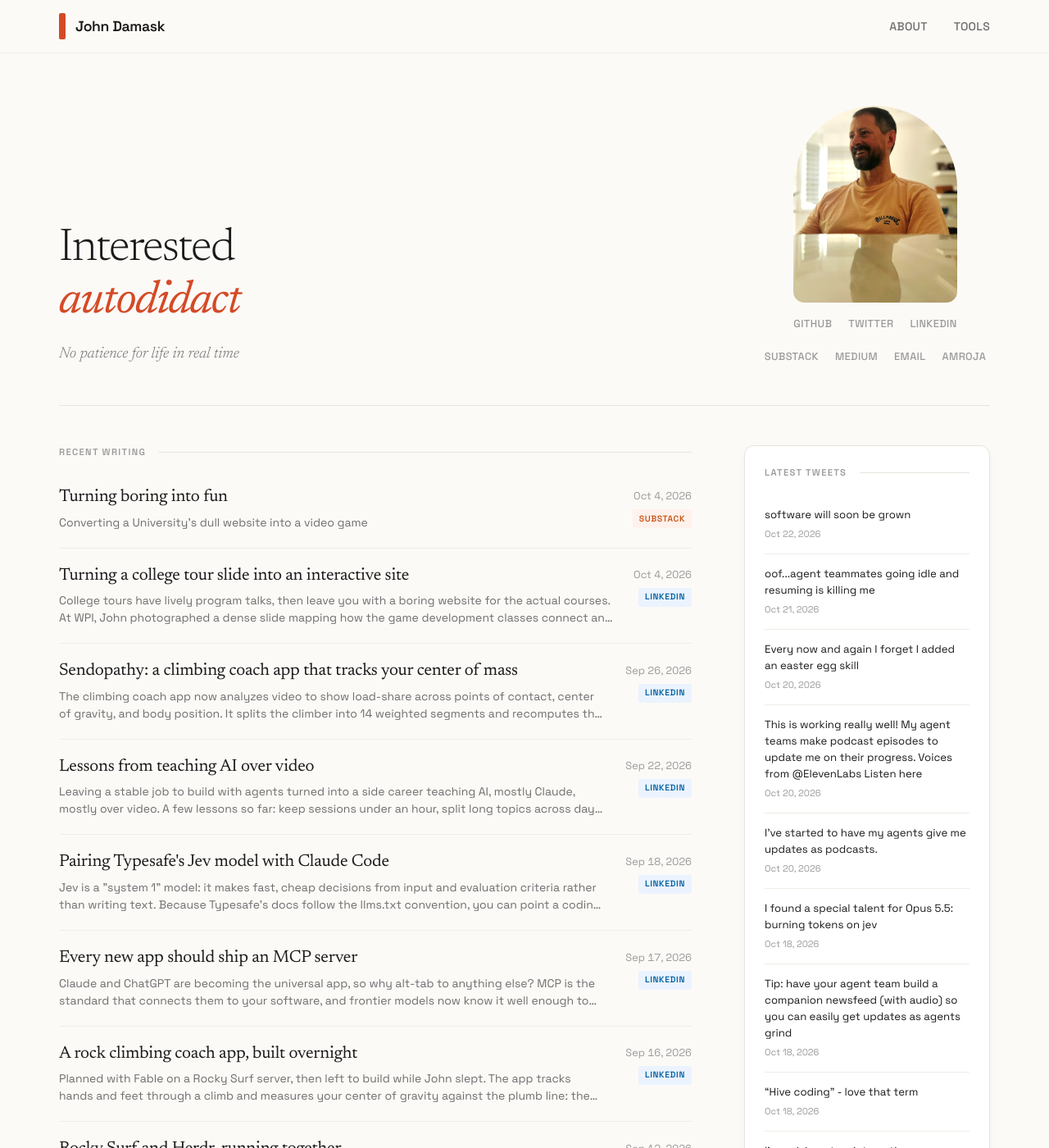
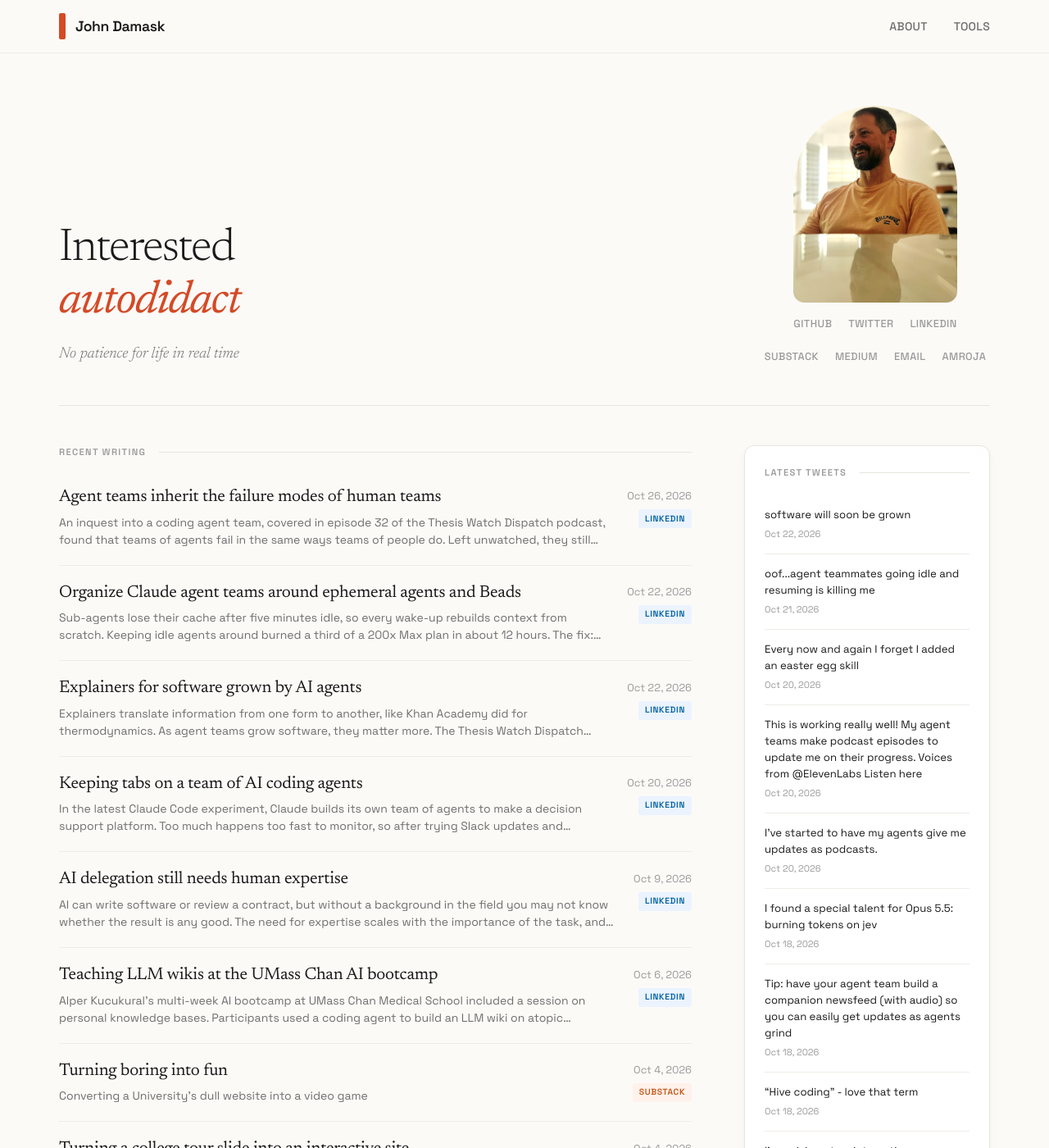
Before and after one commit to jbdamask/jbdamask.github.io, a Jekyll site: the page built from index.html, in a window 1280 px wide and 1400 px high. Shown: the whole window at 82% size. Built offline with Jekyll 4.4.1, drawn with Linux system fonts in a browser that asks for light colours; the list of posts is cut into pages by our own code.

Commit message:
Add 6 recent LinkedIn posts to external feed

```diff
--- a/_data/external-posts.yml
+++ b/_data/external-posts.yml
@@ -1,5 +1,47 @@
 # External posts from LinkedIn, Twitter, etc.
 # Add your posts here and they'll appear in the unified feed
+
+- title: "Agent teams inherit the failure modes of human teams"
+  source: linkedin
+  url: https://www.linkedin.com/feed/update/urn:li:activity:7520585409538658304/
+  date: 2026-10-26
+  excerpt: "An inquest into a coding agent team, covered in episode 32 of the Thesis Watch Dispatch podcast, found that teams of agents fail in the same ways teams of people do. Left unwatched, they still run off the rails and burn millions of tokens without producing value."
+  image: ""
+
+- title: "Organize Claude agent teams around ephemeral agents and Beads"
+  source: linkedin
+  url: https://www.linkedin.com/feed/update/urn:li:activity:7519127529480208384/
+  date: 2026-10-22
+  excerpt: "Sub-agents lose their cache after five minutes idle, so every wake-up rebuilds context from scratch. Keeping idle agents around burned a third of a 200x Max plan in about 12 hours. The fix: short-lived agents that pick up work from Beads."
+  image: ""
+
+- title: "Explainers for software grown by AI agents"
+  source: linkedin
+  url: https://www.linkedin.com/feed/update/urn:li:activity:7519016217496510465/
+  date: 2026-10-22
+  excerpt: "Explainers translate information from one form to another, like Khan Academy did for thermodynamics. As agent teams grow software, they matter more. The Thesis Watch Dispatch episodes are Explainers, including a visual one about the system's graph database of entities and impacts."
+  image: ""
+
+- title: "Keeping tabs on a team of AI coding agents"
+  source: linkedin
+  url: https://www.linkedin.com/feed/update/urn:li:activity:7518311306974662657/
+  date: 2026-10-20
+  excerpt: "In the latest Claude Code experiment, Claude builds its own team of agents to make a decision support platform. Too much happens too fast to monitor, so after trying Slack updates and summaries, the team's progress now arrives as a podcast: The Thesis Watch Dispatch."
+  image: ""
+
+- title: "AI delegation still needs human expertise"
+  source: linkedin
+  url: https://www.linkedin.com/feed/update/urn:li:activity:7514411022095593472/
+  date: 2026-10-09
+  excerpt: "AI can write software or review a contract, but without a background in the field you may not know whether the result is any good. The need for expertise scales with the importance of the task, and curiosity and critical questions help you spot where AI falls short."
+  image: ""
+
+- title: "Teaching LLM wikis at the UMass Chan AI bootcamp"
+  source: linkedin
+  url: https://www.linkedin.com/feed/update/urn:li:activity:7513278507553222656/
+  date: 2026-10-06
+  excerpt: "Alper Kucukural's multi-week AI bootcamp at UMass Chan Medical School included a session on personal knowledge bases. Participants used a coding agent to build an LLM wiki on atopic dermatitis, seeded it with papers, and then built a research tracker on top."
+  image: ""
 
 - title: "Turning a college tour slide into an interactive site"
   source: linkedin
```
